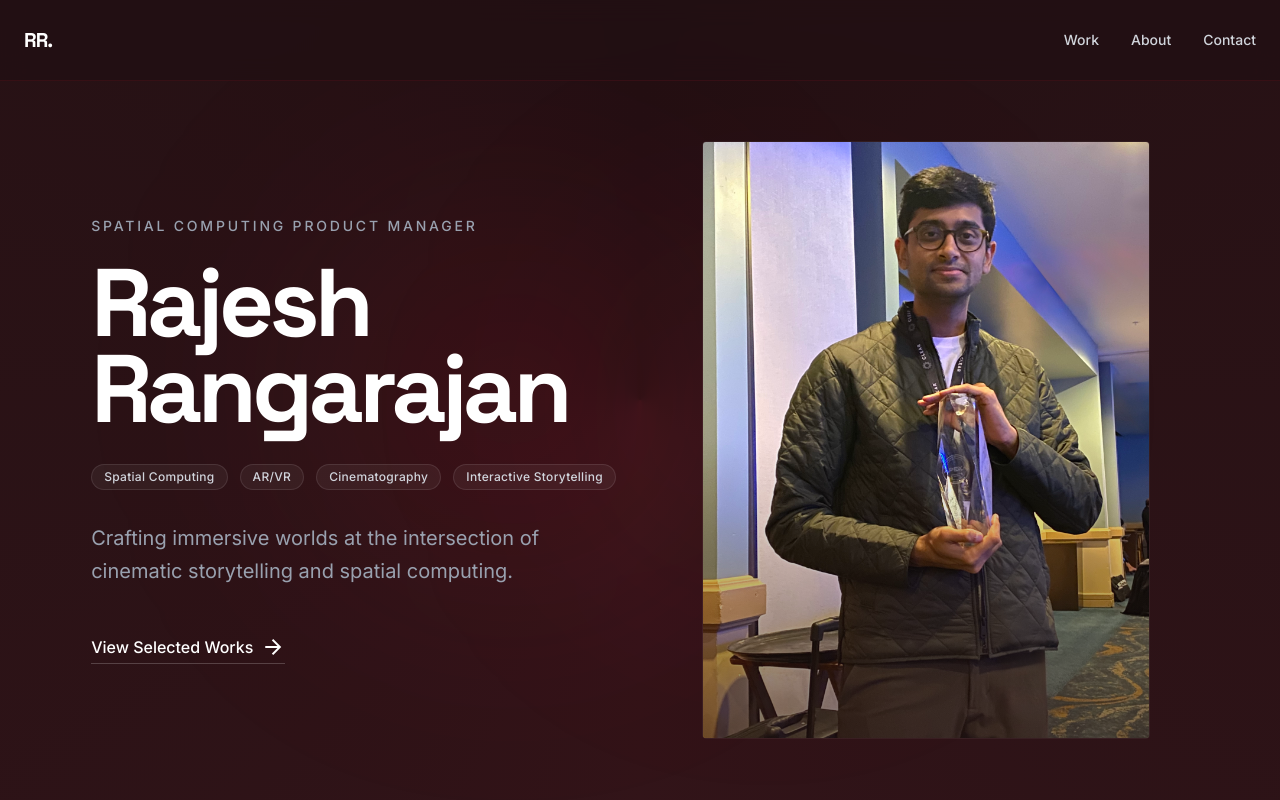
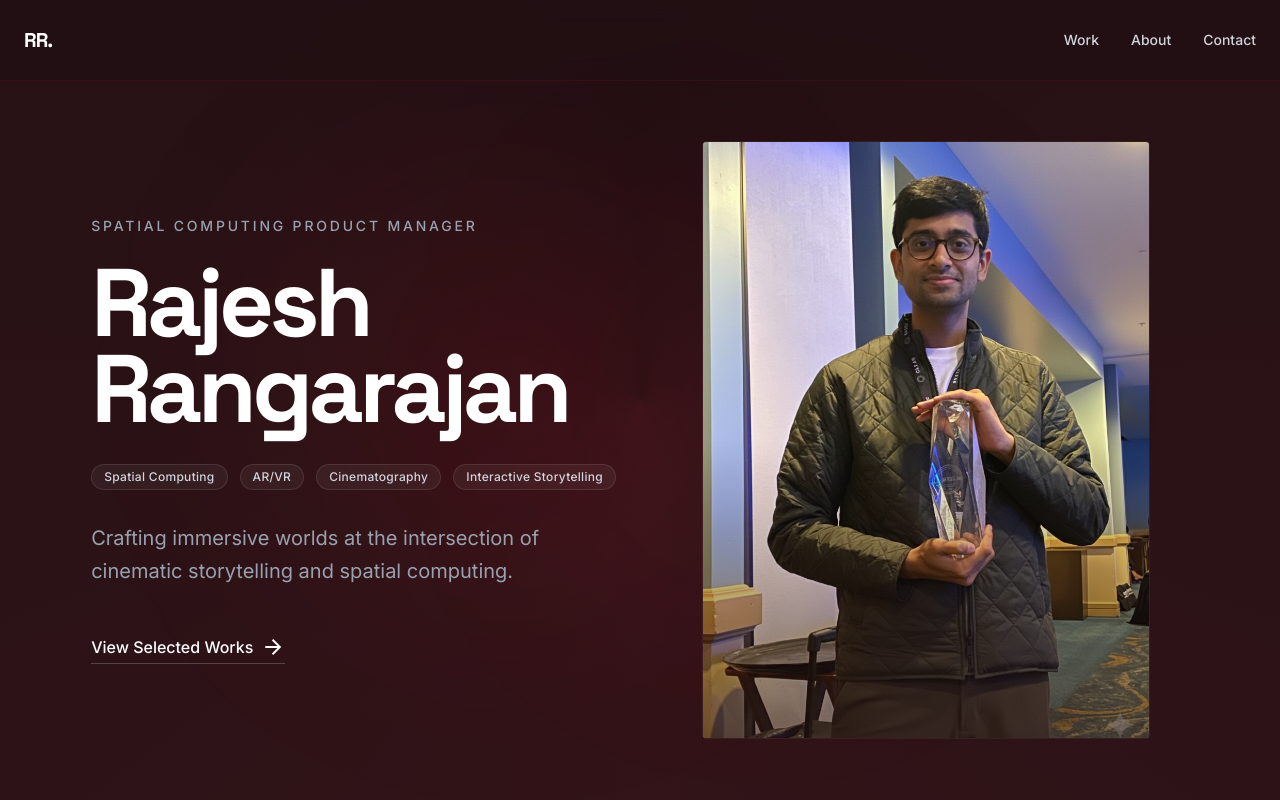
Before and after one commit to rajeshr92/PersonalWebsite, a Next.js app: page / in a window 1280 px wide. Shown: the top 800 px of the page. Built offline with nearby package versions, Linux system fonts and the light colour scheme.

Commit message:
Update profile image

```diff
--- a/app/page.tsx
+++ b/app/page.tsx
@@ -96,7 +96,7 @@ export default function Home() {
           <div className="order-1 lg:order-2 relative animate-fade-in">
             <div className="relative aspect-[3/4] md:aspect-[4/5] lg:aspect-[3/4] w-full max-w-md mx-auto overflow-hidden rounded-sm transition-all duration-700 ease-out border border-white/5">
               <Image
-                src="/profile.jpeg"
+                src="/final-profile.png"
                 alt="Portrait of Rajesh Rangarajan"
                 fill
                 className="object-cover object-top transition-transform duration-700"
```
